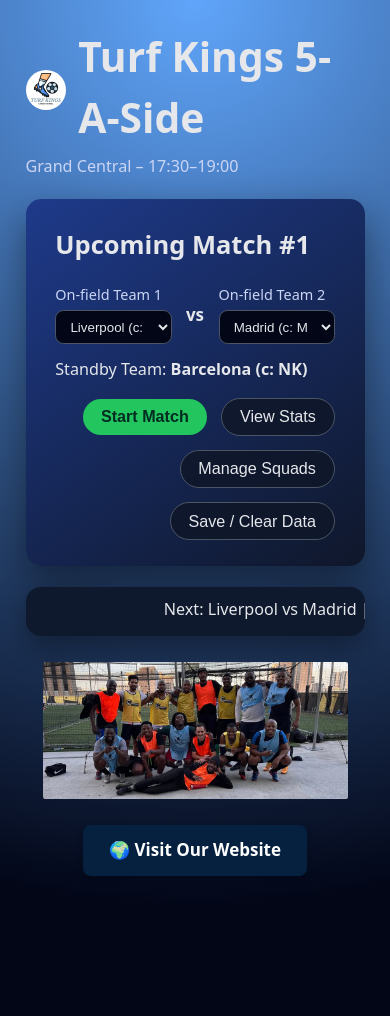
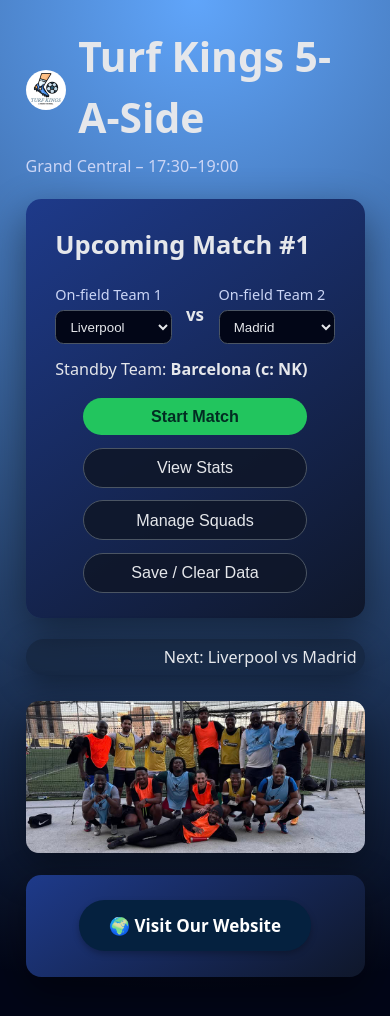
Before and after one commit to NkululekoMemela/turfkings-5aside, a React (Vite) app: page / in a window 390 px wide. Shown: the top 1016 px of the page. Before the commit the page ends 935 px from the top, so only its background shows below. Built offline with nearby package versions, Linux system fonts and the light colour scheme.

Commit message:
updated buttons and view for small mobile screens

```diff
--- a/src/pages/LandingPage.jsx
+++ b/src/pages/LandingPage.jsx
@@ -1,9 +1,9 @@
 // src/pages/LandingPage.jsx
 
-import React, { useState } from "react";
+import React, { useEffect, useState } from "react";
 import { getTeamById } from "../core/teams.js";
 import TurfKingsLogo from "../assets/TurfKings_logo.jpg";
-import TurfKingsTeam from "../assets/TurfKings.jpg"; // 👈 new import
+import TeamPhoto from "../assets/TurfKings.jpg";
 
 const CAPTAIN_CODES = ["11", "22", "3333"]; // any captain can approve pairing override
 
@@ -12,7 +12,7 @@
   currentMatchNo,
   currentMatch,
   results,
-  streaks,
+  streaks,             // currently unused but kept for future
   onUpdatePairing,
   onStartMatch,
   onGoToStats,
@@ -26,6 +26,21 @@
   const [pairingCode, setPairingCode] = useState("");
   const [pairingError, setPairingError] = useState("");
 
+  // 🔍 detect mobile for shorter option labels
+  const [isMobile, setIsMobile] = useState(() => {
+    if (typeof window === "undefined") return false;
+    return window.innerWidth <= 480;
+  });
+
+  useEffect(() => {
+    if (typeof window === "undefined") return;
+    const onResize = () => {
+      setIsMobile(window.innerWidth <= 480);
+    };
+    window.addEventListener("resize", onResize);
+    return () => window.removeEventListener("resize", onResize);
+  }, []);
+
   const teamA = getTeamById(teams, teamAId);
   const teamB = getTeamById(teams, teamBId);
   const standbyTeam = getTeamById(teams, standbyId);
@@ -33,10 +48,9 @@
   const matchesPlayed = results.length;
   const lastResult = matchesPlayed > 0 ? results[matchesPlayed - 1] : null;
 
-  // Base ribbon text
-  let ribbonText = `Next: ${teamA.label} vs ${teamB.label}  |    \u00A0\u00A0\u00A0\u00A0\u00A0\u00A0     Standby: ${standbyTeam.label}`;
+  // ---------- Ribbon text ----------
+  let ribbonText = `Next: ${teamA.label} vs ${teamB.label}  \u00A0\u00A0\u00A0\u00A0\u00A0\u00A0  Standby: ${standbyTeam.label}`;
 
-  // Last result segment
   if (lastResult) {
     const lastA = getTeamById(teams, lastResult.teamAId);
     const lastB = getTeamById(teams, lastResult.teamBId);
@@ -47,22 +61,13 @@
             lastResult.winnerId === lastA.id ? lastA.label : lastB.label
           }`;
 
-    ribbonText += ` \u00A0\u00A0\u00A0\u00A0\u00A0\u00A0  •  Last: ${lastA.label} ${lastResult.goalsA}-${lastResult.goalsB} ${lastB.label} (${status})`;
+    ribbonText += `  \u00A0\u00A0\u00A0\u00A0\u00A0\u00A0 • Last: ${lastA.label} ${lastResult.goalsA}-${lastResult.goalsB} ${lastB.label} (${status})`;
   } else {
-    ribbonText += " \u00A0\u00A0\u00A0\u00A0\u00A0\u00A0  •  No results yet – first game incoming!";
+    ribbonText +=
+      "  \u00A0\u00A0\u00A0\u00A0\u00A0\u00A0 •  No results yet – first game incoming!";
   }
 
-  // Top scorer segment (if available)
-  const topScorer = streaks?.topScorer;
-  if (topScorer) {
-    const topScorerName = topScorer.name || topScorer.playerName;
-    const topScorerGoals = topScorer.goals;
-
-    if (topScorerName && topScorerGoals != null) {
-      ribbonText += ` \u00A0\u00A0\u00A0\u00A0\u00A0\u00A0  •  Top scorer: ${topScorerName} (${topScorerGoals} goals)`;
-    }
-  }
-
+  // ---------- pairing override ----------
   const requestPairChange = (candidateMatch) => {
     setPendingMatch(candidateMatch);
     setPairingCode("");
@@ -127,6 +132,9 @@
   const optionsForTeamA = teams.filter((t) => t.id !== teamBId);
   const optionsForTeamB = teams.filter((t) => t.id !== teamAId);
 
+  const renderOptionLabel = (team) =>
+    isMobile ? team.label : `${team.label} (c: ${team.captain})`;
+
   return (
     <div className="page landing-page">
       <header className="header">
@@ -150,7 +158,7 @@
             <select value={teamAId} onChange={handleTeamAChange}>
               {optionsForTeamA.map((team) => (
                 <option key={team.id} value={team.id}>
-                  {team.label} (c: {team.captain})
+                  {renderOptionLabel(team)}
                 </option>
               ))}
             </select>
@@ -163,7 +171,7 @@
             <select value={teamBId} onChange={handleTeamBChange}>
               {optionsForTeamB.map((team) => (
                 <option key={team.id} value={team.id}>
-                  {team.label} (c: {team.captain})
+                  {renderOptionLabel(team)}
                 </option>
               ))}
             </select>
@@ -177,11 +185,15 @@
           </strong>
         </p>
 
-        <div className="actions-row">
+        {/* 🔁 Buttons: same size via .landing-actions */}
+        <div className="actions-row landing-actions">
           <button className="primary-btn" onClick={onStartMatch}>
             Start Match
           </button>
-          <button className="secondary-btn" onClick={onGoToStats}>
+          <button
+            className="secondary-btn"
+            onClick={() => onGoToStats()}
+          >
             View Stats
           </button>
           <button className="secondary-btn" onClick={onGoToSquads}>
@@ -193,32 +205,33 @@
         </div>
       </section>
 
+      {/* Ribbon */}
       <section className="ticker">
         <div className="ticker-inner">
           <span>{ribbonText}</span>
         </div>
       </section>
 
-      {/* 👇 New team picture section */}
-      <section className="team-photo">
+      {/* Team photo */}
+      <section className="card team-photo-card">
         <img
-          src={TurfKingsTeam}
-          alt="Turf Kings squad"
-          className="team-photo-img"
+          src={TeamPhoto}
+          alt="Turf Kings team"
+          className="team-photo"
         />
       </section>
 
-      {/* 👇 Add this new website link button */}
-      <div className="website-link">
+      {/* Website link */}
+      <section className="card website-card">
         <a
           href="https://nkululeko-memela0205.github.io/packetcodeofficial.github.io/"
           target="_blank"
-          rel="noopener noreferrer"
+          rel="noreferrer"
           className="website-btn"
         >
           🌍 Visit Our Website
         </a>
-      </div>
+      </section>
 
       {showPairingModal && (
         <div className="modal-backdrop">
--- a/src/pages/LiveMatchPage.jsx
+++ b/src/pages/LiveMatchPage.jsx
@@ -1,6 +1,6 @@
 // src/pages/LiveMatchPage.jsx
 
-import React, { useEffect, useMemo, useState, useRef } from "react";
+import React, { useEffect, useMemo, useRef, useState } from "react";
 import { getTeamById } from "../core/teams.js";
 
 const CAPTAIN_CODES = ["11", "22", "3333"];
@@ -8,15 +8,17 @@
 // ✅ Correct URL for GitHub Pages subpath (and dev)
 const SOUND_URL = `${import.meta.env.BASE_URL}alarm.mp4`;
 
-// ✅ Create one Audio instance and configure it
-const matchEndSound = typeof Audio !== "undefined" ? new Audio(SOUND_URL) : null;
+// ✅ Single Audio instance
+const matchEndSound =
+  typeof Audio !== "undefined" ? new Audio(SOUND_URL) : null;
+
 if (matchEndSound) {
   matchEndSound.preload = "auto";
   matchEndSound.loop = false;
   matchEndSound.volume = 1;
 }
 
-// ✅ Helper to stop alarm + loop completely
+// ✅ Stop alarm helper
 function stopAlarmLoop(alarmLoopRef) {
   if (alarmLoopRef.current) {
     clearInterval(alarmLoopRef.current);
@@ -32,11 +34,27 @@
   }
 }
 
+// ✅ Short label helper for mobile score display
+function getShortName(label) {
+  if (!label) return "";
+  const map = {
+    Barcelona: "BAR",
+    Madrid: "MAD",
+    Liverpool: "LIV",
+  };
+  if (map[label]) return map[label];
+
+  // Generic fallback: first 3 non-space letters
+  const cleaned = label.replace(/team/gi, "").trim();
+  if (!cleaned) return label;
+  return cleaned.slice(0, 3).toUpperCase();
+}
+
 export function LiveMatchPage({
-  matchSeconds,        // ⏱️ comes from App.jsx
-  secondsLeft,         // ⏱️ current seconds from App
-  timeUp,              // ⏱️ true when App timer hits 0
-  running,             // currently unused in UI, but available
+  matchSeconds,   // from App.jsx
+  secondsLeft,    // from App.jsx
+  timeUp,         // from App.jsx
+  running,        // from App.jsx
   teams,
   currentMatchNo,
   currentMatch,
@@ -52,6 +70,21 @@
   const teamA = getTeamById(teams, teamAId);
   const teamB = getTeamById(teams, teamBId);
   const standbyTeam = getTeamById(teams, standbyId);
+
+  // 🔍 detect mobile for compact scoreboard labels
+  const [isMobile, setIsMobile] = useState(() => {
+    if (typeof window === "undefined") return false;
+    return window.innerWidth <= 480;
+  });
+
+  useEffect(() => {
+    if (typeof window === "undefined") return;
+    const handleResize = () => {
+      setIsMobile(window.innerWidth <= 480);
+    };
+    window.addEventListener("resize", handleResize);
+    return () => window.removeEventListener("resize", handleResize);
+  }, []);
 
   const [eventType, setEventType] = useState("goal"); // "goal" | "shibobo"
   const [scoringTeamId, setScoringTeamId] = useState(teamAId);
@@ -80,7 +113,7 @@
   // 🔁 alarm loop ref (for repeated beeps + vibration)
   const alarmLoopRef = useRef(null);
 
-  // ✅ Mobile autoplay fix: unlock audio on first user interaction
+  // ✅ Mobile autoplay unlock
   useEffect(() => {
     if (!matchEndSound) return;
     const unlock = async () => {
@@ -106,15 +139,15 @@
     };
   }, []);
 
-  // 🔔 When timeUp is true (from App), play alarm and repeat every 10s
+  // ⏱️ Timer is controlled in App.jsx. Here we only react to timeUp.
+  // When timeUp flips true, start alarm loop every 10s
   useEffect(() => {
     if (!timeUp) {
-      // timeUp reset -> stop everything
       stopAlarmLoop(alarmLoopRef);
       return;
     }
 
-    // First alarm + vibration immediately
+    // first alarm immediately
     (async () => {
       try {
         if (matchEndSound) {
@@ -137,7 +170,7 @@
       } catch (_) {
         /* ignore */
       }
-    }, 10000); // every 10 sec
+    }, 10000);
 
     return () => {
       stopAlarmLoop(alarmLoopRef);
@@ -145,7 +178,9 @@
   }, [timeUp]);
 
   const formattedTime = useMemo(() => {
-    const m = Math.floor(secondsLeft / 60).toString().padStart(2, "0");
+    const m = Math.floor(secondsLeft / 60)
+      .toString()
+      .padStart(2, "0");
     const s = (secondsLeft % 60).toString().padStart(2, "0");
     return `${m}:${s}`;
   }, [secondsLeft]);
@@ -169,7 +204,7 @@
       id: Date.now().toString(),
       type: eventType, // "goal" or "shibobo"
       teamId: scoringTeamId,
-      scorer: scorerName, // shibobo also uses this
+      scorer: scorerName,
       assist: eventType === "goal" && assistName ? assistName : null,
       timeSeconds: matchSeconds - secondsLeft,
     };
@@ -203,7 +238,7 @@
   };
 
   const handleConfirmFinal = () => {
-    // 🛑 stop alarm immediately (sound + loop)
+    // 🛑 stop alarm immediately
     stopAlarmLoop(alarmLoopRef);
 
     setShowConfirmModal(false);
@@ -265,13 +300,13 @@
       return;
     }
 
-    // 🛑 also stop any alarm if it was already ringing
+    // 🛑 stop any alarm
     stopAlarmLoop(alarmLoopRef);
 
     setShowBackModal(false);
     setBackCode("");
     setBackError("");
-    onBackToLanding(); // discard and go back
+    onBackToLanding();
   };
 
   // Undo last: require captain code
@@ -300,6 +335,9 @@
     setUndoError("");
   };
 
+  const displayNameA = isMobile ? getShortName(teamA.label) : teamA.label;
+  const displayNameB = isMobile ? getShortName(teamB.label) : teamB.label;
+
   return (
     <div className="page live-page">
       <header className="header">
@@ -322,14 +360,15 @@
           )}
         </div>
 
+        {/* 🔁 Compact mobile-friendly score row */}
         <div className="score-row">
           <div className="score-team">
-            <strong>{teamA.label}</strong>
+            <strong className="score-team-name">{displayNameA}</strong>
             <div className="score-number">{goalsA}</div>
           </div>
           <div className="score-dash">–</div>
           <div className="score-team">
-            <strong>{teamB.label}</strong>
+            <strong className="score-team-name">{displayNameB}</strong>
             <div className="score-number">{goalsB}</div>
           </div>
         </div>
@@ -389,7 +428,7 @@
             </button>
           </div>
 
-          {/* 🔁 Goal vs Shibobo player selection */}
+          {/* Goal vs Shibobo player selection */}
           {eventType === "goal" ? (
             <>
               <div className="field-row">
@@ -459,7 +498,9 @@
               Undo last
             </button>
           </div>
-          {currentEvents.length === 0 && <p className="muted">No events yet.</p>}
+          {currentEvents.length === 0 && (
+            <p className="muted">No events yet.</p>
+          )}
           <ul>
             {currentEvents.map((e, idx) => {
               const team =
@@ -630,7 +671,10 @@
 }
 
 function formatSeconds(s) {
-  const m = Math.floor(s / 60).toString().padStart(2, "0");
-  const sec = (s % 60).toString().padStart(2, "0");
+  const v = typeof s === "number" && !Number.isNaN(s) ? s : 0;
+  const m = Math.floor(v / 60)
+    .toString()
+    .padStart(2, "0");
+  const sec = (v % 60).toString().padStart(2, "0");
   return `${m}:${sec}`;
 }
--- a/src/styles/global.css
+++ b/src/styles/global.css
@@ -1,5 +1,6 @@
 /* src/styles/global.css */
 
+/* ========== BASE ========== */
 :root {
   font-family: system-ui, -apple-system, BlinkMacSystemFont, "Segoe UI",
     sans-serif;
@@ -27,7 +28,7 @@
   color: #e5e7eb;
 }
 
-  /* Page-specific feel */
+/* ========== PAGE THEMES ========== */
 
 .landing-page .card {
   background: linear-gradient(145deg, #1e3a8a, #0f172a);
@@ -46,7 +47,7 @@
   background: linear-gradient(145deg, #4c1d95, #1e1b4b);
 }
 
-  /* Header & text */
+/* ========== HEADER & CARD ========== */
 
 .header {
   margin-bottom: 1.25rem;
@@ -74,7 +75,23 @@
   margin-top: 0;
 }
 
-  /* Layout rows */
+/* Logo + title row on landing page */
+.header-title {
+  display: flex;
+  align-items: center;
+  gap: 0.75rem;
+  justify-content: flex-start;
+}
+
+/* Small circular logo */
+.header .tk-logo {
+  width: 40px !important;
+  height: 40px !important;
+  border-radius: 999px;
+  object-fit: contain;
+}
+
+/* ========== FLEX ROWS (GENERIC) ========== */
 
 .match-setup-row,
 .actions-row,
@@ -91,7 +108,7 @@
   margin-top: 0.85rem;
 }
 
-  /* Forms & buttons */
+/* ========== FORMS & BUTTONS ========== */
 
 .team-select {
   flex: 1;
@@ -123,6 +140,8 @@
   color: #e5e7eb;
 }
 
+/* Buttons */
+
 .primary-btn,
 .secondary-btn,
 .toggle-btn {
@@ -153,105 +172,14 @@
   background: #1f2937;
 }
 
-  /* Emphasis on team names */
-
+/* Emphasis on team names in header & standby line */
 .score-team strong,
 .standby-label strong,
 .header p strong {
   font-size: 0.95rem;
 }
 
-/* Logo + title row on landing page */
-.header-title {
-    display: flex;
-    align-items: center;
-    gap: 0.75rem;
-    justify-content: flex-start; /* or center if you prefer */
-  }
-
-  /* Force small thumbnail logo */
-  .header .tk-logo {
-    width: 40px !important;   /* try 40–60px depending on taste */
-    height: 40px !important;
-    border-radius: 999px;     /* circular logo, optional */
-    object-fit: contain;
-  }
-
-  /* Ticker bar at the bottom of the landing page */
-.ticker {
-    margin-top: 1rem;
-    overflow: hidden;
-    white-space: nowrap;
-    background: rgba(0, 0, 0, 0.25);
-    border-radius: 999px;
-    padding: 0.35rem 0.75rem;
-
-    margin-top: 1rem;
-    margin-bottom: 1.5rem; /* 👈 space below the ribbon */
-  }
-
-  .team-photo {
-    display: flex;
-    justify-content: center;   /* center horizontally */
-    margin: 0 1rem 1.5rem;     /* left/right + bottom spacing */
-    max-width: 1200px;        /* match whatever your .card uses */
-  }
-
-  .team-photo-img {
-    width: 100vw;      /* full viewport width */
-    max-width: 100%;            /* don’t touch screen edges */
-    max-height: 390px;         /* adjust up/down to taste */
-    border-radius: 2px;
-    object-fit: cover;
-  }
-
-  .website-link {
-    display: flex;
-    justify-content: center;
-    margin: 1.5rem 0 2rem;
-  }
-
-  .website-btn {
-    background-color: #05213f;   /* bright blue */
-    color: white;
-    text-decoration: none;
-    font-weight: 600;
-    padding: 0.75rem 1.5rem;
-    border-radius: 8px;
-    transition: background-color 0.3s;
-    box-shadow: 0 3px 6px rgba(0,0,0,0.2);
-  }
-
-  .website-btn:hover {
-    background-color: #0056b3;
-  }
-
-
-
-  /* Moving content inside the ticker */
-  .ticker-inner {
-    display: inline-block;
-    padding-left: 100%;           /* start off-screen to the right */
-    animation: ticker-scroll 30s linear infinite;
-  }
-
-  .ticker-inner span {
-    display: inline-block;
-    padding-right: 100%;          /* enough space to scroll out fully */
-  }
-
-  /* Keyframes for scrolling text */
-  @keyframes ticker-scroll {
-    0% {
-      transform: translateX(0);
-    }
-    100% {
-      transform: translateX(-100%);
-    }
-  }
-
-
-  /* Misc text */
+/* ========== LANDING PAGE EXTRAS ========== */
 
 .vs-label {
   font-weight: 600;
@@ -263,7 +191,107 @@
   color: #e5e7eb;
 }
 
-  /* Timer & score */
+/* Make long option text not overflow (we shorten label in JS on mobile) */
+.team-select select {
+  width: 100%;
+  max-width: 100%;
+  overflow: hidden;
+  white-space: nowrap;
+  text-overflow: ellipsis;
+}
+
+/* ---- LANDING MAIN BUTTONS (Start / View Stats / Manage Squads / Save) ---- */
+
+/* Base: row layout, compact buttons */
+.landing-page .actions-row {
+  justify-content: center;
+  flex-wrap: wrap;
+  gap: 0.75rem;
+}
+
+.landing-page .actions-row .primary-btn,
+.landing-page .actions-row .secondary-btn {
+  flex: 0 0 auto;
+  width: auto;
+  max-width: 220px;
+  padding: 0.55rem 1.1rem;
+  font-size: 0.95rem;
+  display: inline-flex;
+  align-items: center;
+  justify-content: center;
+}
+
+/* ========== TEAM PHOTO & WEBSITE BUTTON ========== */
+
+.team-photo-card {
+  margin-top: 1rem;
+  padding: 0;            /* remove card padding around the image */
+}
+
+.team-photo {
+  width: 100%;
+  max-width: none;       /* allow it to grow with the card */
+  border-radius: 0.75rem;
+  display: block;
+  margin: 0 auto;
+}
+
+.website-card {
+  margin-top: 1.25rem;
+  text-align: center;
+}
+
+.website-btn {
+  display: inline-block;
+  padding: 0.75rem 1.75rem;
+  border-radius: 999px;
+  background-color: #05213f;
+  color: #ffffff;
+  text-decoration: none;
+  font-weight: 600;
+  box-shadow: 0 3px 6px rgba(0, 0, 0, 0.25);
+  transition: background-color 0.2s ease;
+}
+
+.website-btn:hover {
+  background-color: #0056b3;
+}
+
+/* ========== TICKER (SCROLLING RIBBON) ========== */
+
+.ticker {
+  margin-top: 1rem;
+  margin-bottom: 1.5rem;
+  overflow: hidden;
+  white-space: nowrap;
+  background: rgba(0, 0, 0, 0.25);
+  border-radius: 999px;
+  padding: 0.35rem 0.75rem;
+  box-shadow: 0 10px 30px rgba(0, 0, 0, 0.4);
+  font-size: 0.95rem;
+}
+
+.ticker-inner {
+  display: inline-block;
+  padding-left: 100%; /* start off-screen to the right */
+  animation: ticker-scroll 30s linear infinite;
+}
+
+.ticker-inner span {
+  display: inline-block;
+  padding-right: 100%; /* enough space to scroll fully */
+}
+
+@keyframes ticker-scroll {
+  0% {
+    transform: translateX(0);
+  }
+  100% {
+    transform: translateX(-100%);
+  }
+}
+
+/* ========== TIMER & SCOREBOARD ========== */
 
 .timer-row {
   justify-content: space-between;
@@ -279,6 +307,7 @@
   font-weight: 500;
 }
 
+/* Base desktop / tablet scoreboard layout */
 .score-row {
   margin-top: 0.75rem;
   justify-content: center;
@@ -287,7 +316,15 @@
 
 .score-team {
   text-align: center;
-    min-width: 160px;
+  flex: 1 1 0;
+  min-width: 0; /* allow shrink on mobile */
+}
+
+/* Name on scoreboard */
+.score-team-name {
+  display: block;
+  font-size: 1rem;
+  margin-bottom: 0.2rem;
 }
 
 .score-number {
@@ -300,7 +337,7 @@
   margin: 0 0.4rem;
 }
 
-  /* Event logging */
+/* ========== EVENT LOGGING (LIVE PAGE) ========== */
 
 .event-input {
   margin-top: 1.1rem;
@@ -378,7 +415,7 @@
   margin-top: 0.15rem;
 }
 
-  /* Modal */
+/* ========== MODALS ========== */
 
 .modal-backdrop {
   position: fixed;
@@ -399,7 +436,7 @@
   box-shadow: 0 20px 40px rgba(0, 0, 0, 0.7);
 }
 
-  /* Tables (Stats page) */
+/* ========== TABLES (STATS PAGE) ========== */
 
 .table-wrapper {
   overflow-x: auto;
@@ -424,7 +461,7 @@
   top: 0;
 }
 
-  /* Squads page */
+/* ========== SQUADS PAGE ========== */
 
 .squads-grid {
   display: flex;
@@ -466,24 +503,7 @@
   gap: 0.5rem;
 }
 
-  /* Ribbon / ticker on landing */
-
-  .ticker {
-    border-radius: 0.85rem;
-    background: rgba(15, 23, 42, 0.92);
-    padding: 0.55rem 0.9rem;
-    font-size: 0.95rem;
-    color: #e5e7eb;
-    box-shadow: 0 10px 30px rgba(0, 0, 0, 0.4);
-  }
-
-  .ticker-inner {
-    white-space: nowrap;
-    overflow: hidden;
-    text-overflow: ellipsis;
-  }
-
-  /* Responsive tweaks */
+/* ========== RESPONSIVE TWEAKS ========== */
 
 @media (min-width: 1024px) {
   .header h1 {
@@ -498,3 +518,40 @@
     font-size: 2.8rem;
   }
 }
+
+/* Mobile-specific tweaks */
+@media (max-width: 480px) {
+  /* Keep score row side-by-side & tighter */
+  .score-row {
+    justify-content: space-between;
+    gap: 0.75rem;
+  }
+
+  .score-team-name {
+    font-size: 0.9rem;
+  }
+
+  .score-number {
+    font-size: 2.2rem;
+  }
+
+  .score-dash {
+    font-size: 2rem;
+  }
+
+  .timer-display {
+    font-size: 2rem;
+  }
+
+  /* Landing buttons: stacked, ~80% of card width, but not gigantic */
+  .landing-page .actions-row {
+    flex-direction: column;
+    align-items: center;
+  }
+
+  .landing-page .actions-row .primary-btn,
+  .landing-page .actions-row .secondary-btn {
+    width: 80%;
+    max-width: 260px;
+  }
+}
```
Lines whose indentation alone changed are shown as unchanged.
